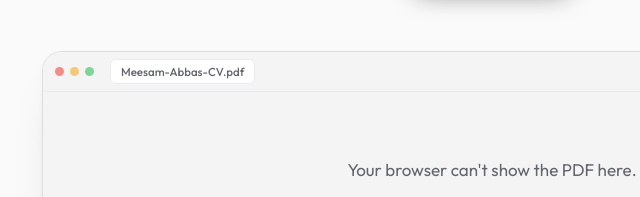
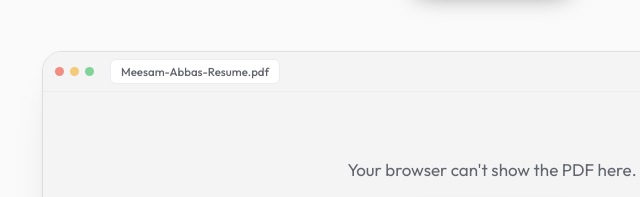
Before and after one commit to mesamjafery-hue/portfolio-site, a plain HTML site: page resume.html in a window 1280 px wide. Shown: the part 401-598 px from the top of the page, 148-788 px from the left. Drawn offline with Linux system fonts and the light colour scheme.

Commit message:
Rename CV file reference to Resume in HTML

```diff
--- a/resume.html
+++ b/resume.html
@@ -117,7 +117,7 @@
       </section>
       <section class="container resume-viewer" aria-label="Resume preview">
         <div class="viewer-frame">
-          <div class="frame-bar" aria-hidden="true"><i></i><i></i><i></i><span>Meesam-Abbas-CV.pdf</span></div>
+          <div class="frame-bar" aria-hidden="true"><i></i><i></i><i></i><span>Meesam-Abbas-Resume.pdf</span></div>
           <object data="assets/Meesam-Abbas-CV.pdf#view=FitH" type="application/pdf" class="pdf-object" aria-label="Resume PDF">
             <div class="pdf-fallback">
               <p>Your browser can't show the PDF here.</p>
```
